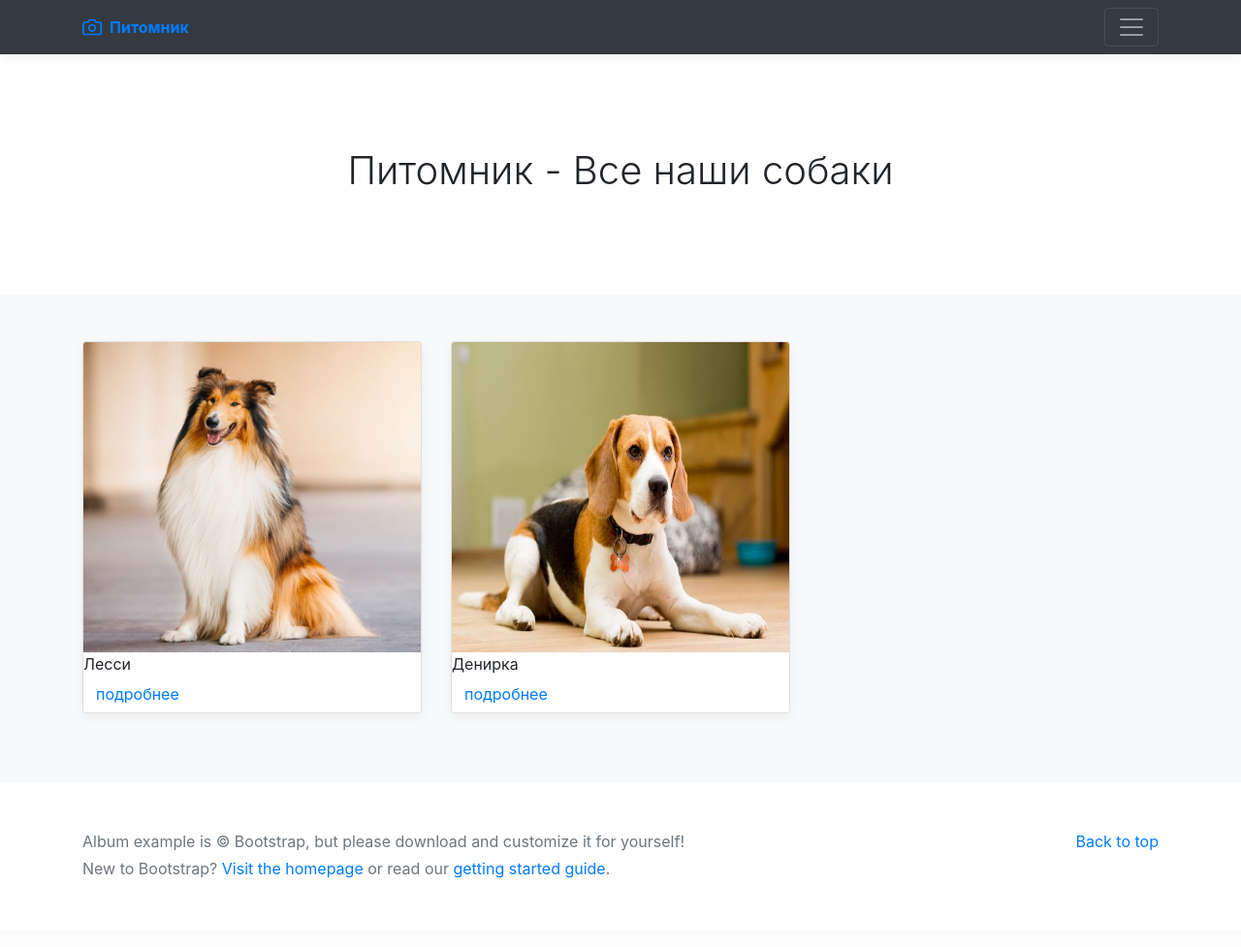
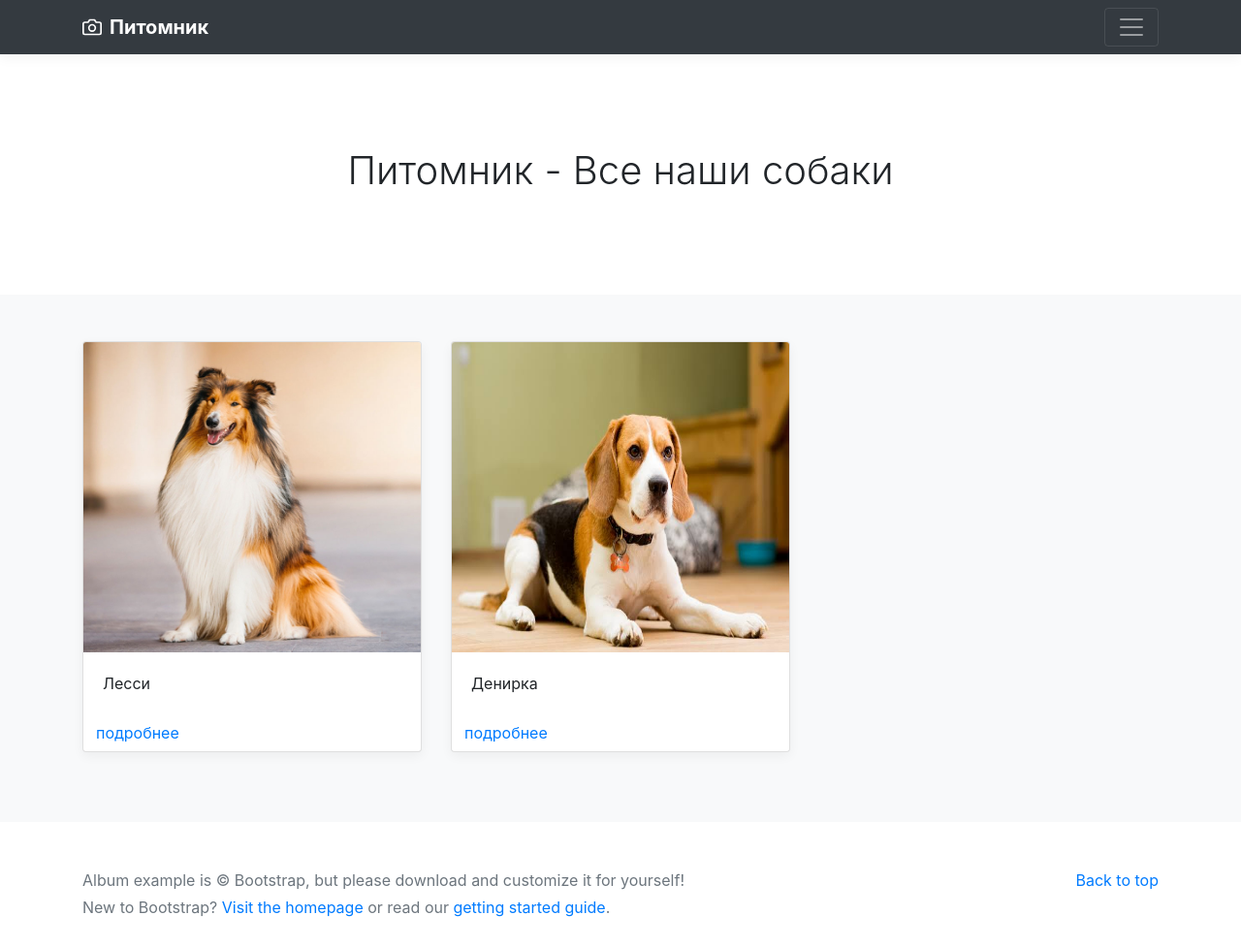
Before and after one commit to alexandr-prokhorov/DZ_Module_16_FBVShelter, a Django app: page /dogs/ in a window 1280 px wide. Shown: the top 977 px of the page at 97% size. Before the commit the page ends 906 px from the top, so only its background shows below. Run offline with Django 5.2, Linux system fonts and the light colour scheme; data comes from the database, SQL or seed files in the repository; some libraries are stand-ins or nearby versions.

Commit message:
Исправлен вывод клички собаки.

```diff
--- a/dogs/templates/dogs/base.html
+++ b/dogs/templates/dogs/base.html
@@ -37,7 +37,7 @@
     </div>
     <div class="navbar navbar-dark bg-dark box-shadow">
         <div class="container d-flex justify-content-between">
-            <a href="#" class="navbar+brand d-flex align-items-center">
+            <a href="#" class="navbar-brand d-flex align-items-center">
                 <svg xmlns="http://www.w3.org/2000/svg" width="20" height="20" viewBox="0 0 24 24" fill="none"
                      stroke="currentColor" stroke-width="2" stroke-linecap="round" stroke-linejoin="round" class="mr-2">
                     <path d="M23 19a2 2 0 0 1-2 2H3a2 2 0 0 1-2-2V8a2 2 0 0 1 2-2h4l2-3h6l2 3h4a2 2 0 0 1 2 2z"></path>
--- a/dogs/templates/dogs/dogs.html
+++ b/dogs/templates/dogs/dogs.html
@@ -9,7 +9,7 @@
           <img class="card-img-top"
               src="{{ object.photo|dogs_media }}" width="300" height="320"
               alt="Card image cap">
-          <div class="card-bode">
+          <div class="card-body">
               <p class="card-text">{{ object.name|title}}</p>
           </div>
           <div class="card_footer">
```
